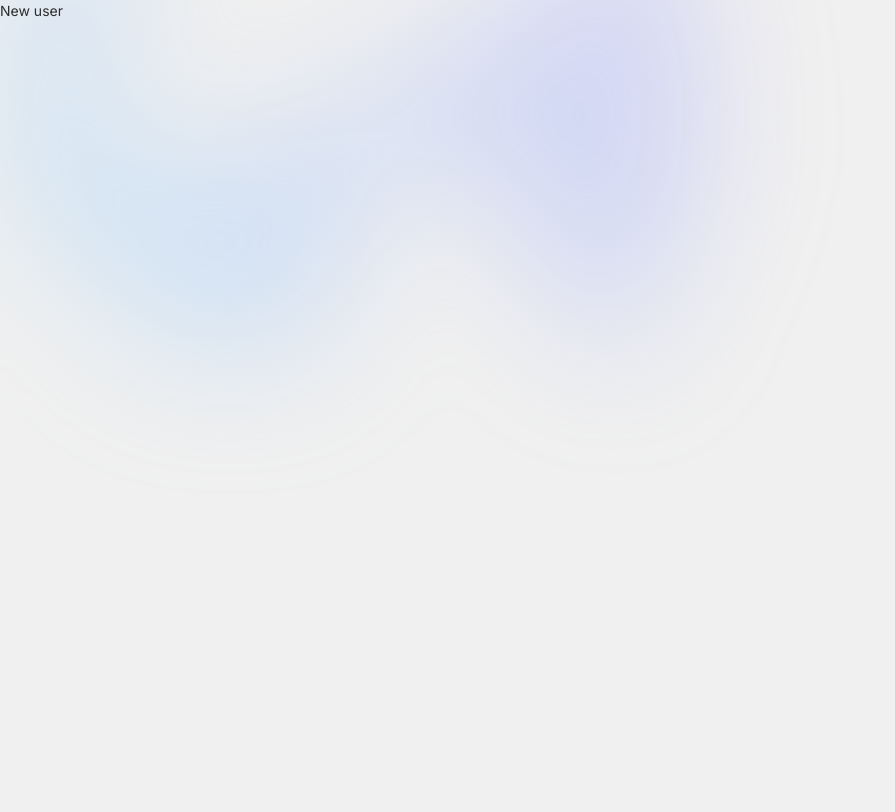
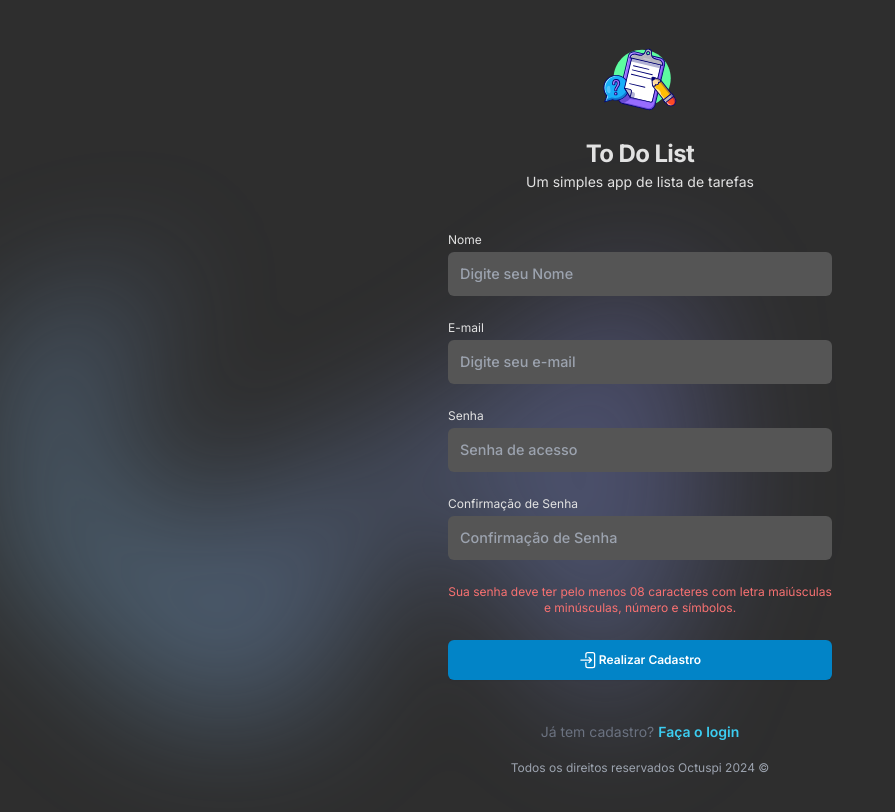
Before and after one commit to OctusPi/todonow, a Vue app in the folder frontend/: page /newuser in a window 1280 px wide. Shown: the top 812 px of the page, without its empty margins (0-895 px from the left). Built offline with nearby package versions, Linux system fonts and the light colour scheme.

Commit message:
chore: add tests backend, view login and view newuser

```diff
--- a/frontend/src/App.vue
+++ b/frontend/src/App.vue
@@ -19,7 +19,7 @@ onMounted(() => {
 
   <AlertUi :alert="alert" />
 
-  <div class="absolute inset-x-0 -top-40 -z-10 transform-gpu overflow-hidden blur-3xl sm:-top-80" aria-hidden="true">
+  <div class="absolute inset-x-0 top-0 -z-10 transform-gpu overflow-hidden blur-3xl sm:top-10" aria-hidden="true">
     <div
       class="relative left-[calc(50%-11rem)] aspect-[1155/678] w-[36.125rem] -translate-x-1/2 rotate-[30deg] bg-gradient-to-tr from-[#8ff0ff] to-[#9089fc] opacity-30 sm:left-[calc(50%-30rem)] sm:w-[72.1875rem]"
       style="
--- a/frontend/src/router/index.js
+++ b/frontend/src/router/index.js
@@ -7,6 +7,11 @@ const router = createRouter({
   routes: [
     {
       path: '/',
+      name: 'home',
+      component: () => import('@/views/LoginView.vue'),
+    },
+    {
+      path: '/login',
       name: 'login',
       component: () => import('@/views/LoginView.vue'),
     },
--- a/frontend/src/services/forms.js
+++ b/frontend/src/services/forms.js
@@ -42,6 +42,7 @@ function checkrule(rule, value) {
 	const regexPhone = /^\(\d{2}\)\s?\d{4,5}-\d{4}$/;
 	const regexCPF = /^\d{3}\.?\d{3}\.?\d{3}-?\d{2}$/;
 	const regexDate = /^(0[1-9]|[12][0-9]|3[01])\/(0[1-9]|1[0-2])\/\d{4}$/;
+	const regexPass = /^(?=.*[A-Z])(?=.*[a-z])(?=.*[^a-zA-Z]).{8,}$/;
 
 	const cnpjValid = cnpj => {
 		let b = [6, 5, 4, 3, 2, 9, 8, 7, 6, 5, 4, 3, 2];
@@ -85,6 +86,10 @@ function checkrule(rule, value) {
 			isvalid = cnpjValid(value);
 			message = isvalid ? '' : 'Digite um CNPJ válido!';
 			break;
+		case 'password':
+				isvalid = regexPass.test(value);
+				message = isvalid ? '' : 'Sua senha não atende aos requisitos de segurança...';
+				break;
 		default:
 			isvalid = false;
 			message = 'Regra de validação não reconhecida!';
--- a/frontend/src/stores/theme.js
+++ b/frontend/src/stores/theme.js
@@ -18,7 +18,7 @@ function apply_theme() {
 	if (screen) {
 		screen.classList.remove('light');
 		screen.classList.remove('dark');
-		screen.classList.add(theme.value ?? 'light');
+		screen.classList.add(theme.value ?? 'dark');
 	}
 }
 
--- a/frontend/src/views/LoginView.vue
+++ b/frontend/src/views/LoginView.vue
@@ -17,9 +17,9 @@
                     <form class="space-y-6" @submit.prevent="login">
                         <div>
                             <label for="email" class="label-input">E-mail</label>
-                            <input id="email" name="username" type="email" autocomplete="email"
-                                class="block w-full text-input" v-model="page.data.username"
-                                :class="{ 'form-control-alert': page.rules.valids.username }"
+                            <input id="email" name="email" type="email" autocomplete="email"
+                                class="block w-full text-input" v-model="page.data.email"
+                                :class="{ 'form-control-alert': page.rules.valids.email }"
                                 placeholder="Digite seu e-mail" />
                         </div>
                         <div>
@@ -40,8 +40,9 @@
                     </form>
 
                     <p class="mt-10 text-center text-sm/6 text-gray-500">
-                        Ainda não assinou?
-                        <RouterLink to="/trial" class="active-link">Inicie o teste grátis por 14 dias
+                        Você é novo aqui?
+                        <RouterLink to="/newuser" class="active-link">
+                            Realize seu Cadastro
                         </RouterLink>
                     </p>
                 </div>
@@ -49,15 +50,13 @@
                 <div v-else class="text-center">
                     <component :is="UserCircleIcon" class="h-16 w-16 mx-auto" />
                     <h2 class="mt-4">{{ page.user.name }}</h2>
-                    <p class="small txt-color-sec p-0 m-0">Perfil: {{ page.user.profile }}</p>
-                    <p class="small txt-color-sec p-0 m-0">Ultimo Acesso: {{ page.user.lastlogin }}</p>
 
                     <div class="flex justify-center mt-10">
                         <button type="button" class="btn btn-cancel mx-2" @click="logout">
                             <span>Sair...</span>
                             <component :is="ArrowLeftEndOnRectangleIcon" class="w-5 h-5 ms-1" />
                         </button>
-                        <RouterLink to="/dashboard" class="btn btn-action mx-2">
+                        <RouterLink to="/tasks" class="btn btn-action mx-2">
                             <component :is="ArrowRightEndOnRectangleIcon" class="w-5 h-5 me-1" />
                             <span>Partiu!</span>
                         </RouterLink>
@@ -90,7 +89,7 @@ const page = reactive({
     data: {},
     rules: {
         fields: {
-            username: 'required|email',
+            email: 'required|email',
             password: 'required',
         },
         valids: {},
@@ -106,13 +105,8 @@ function login() {
 
     http.post(page.url, page.data, emit, response => {
         const user = response.data.user;
-
-
         auth.set_user(user);
-
-
-
-        window.location = '/selectenterprise';
+        window.location = '/tasks';
     });
 }
 
--- a/frontend/src/views/NewUserView.vue
+++ b/frontend/src/views/NewUserView.vue
@@ -1,7 +1,132 @@
 <template>
-    <h1>New user</h1>
+    <main class="container-main flex align-middle">
+        <div class="flex min-h-full flex-1 flex-col justify-center align-middle px-6 py-12 lg:px-8">
+            <div class="sm:mx-auto sm:w-full sm:max-w-sm">
+                <img class="mx-auto h-16 w-auto" src="@/assets/imgs/logo.svg" alt="Your Company" />
+                <h2 class="mt-6 text-center text-2xl/9 font-bold tracking-tight">
+                    {{ sysapp.name }}
+                </h2>
+                <p class="text-sm text-center">
+                    {{ sysapp.desc }}
+                </p>
+            </div>
+
+            <div class="mt-10 sm:mx-auto sm:w-full sm:max-w-sm">
+
+
+                    <form class="space-y-6" @submit.prevent="register">
+                        <div>
+                            <label for="name" class="label-input">Nome</label>
+                            <input id="name" name="name" type="name" autocomplete="off"
+                                class="block w-full text-input" v-model="page.data.name"
+                                :class="{ 'form-control-alert': page.rules.valids.name }"
+                                placeholder="Digite seu Nome" />
+                        </div>
+                        <div>
+                            <label for="email" class="label-input">E-mail</label>
+                            <input id="email" name="email" type="email" autocomplete="off"
+                                class="block w-full text-input" v-model="page.data.email"
+                                :class="{ 'form-control-alert': page.rules.valids.email }"
+                                placeholder="Digite seu e-mail" />
+                        </div>
+                        <div>
+                            <label for="password" class="label-input">Senha</label>
+                            <input id="password" name="password" type="password" autocomplete="off"
+                                v-model="page.data.password"
+                                :class="{ 'form-control-alert': page.rules.valids.password }"
+                                class="block w-full text-input" placeholder="Senha de acesso" />
+                        </div>
+                        <div>
+                            <label for="passdoublecheck" class="label-input">Confirmação de Senha</label>
+                            <input id="passdoublecheck" name="passdoublecheck" type="password" autocomplete="off"
+                                v-model="page.data.passdoublecheck"
+                                :class="{ 'form-control-alert': page.rules.valids.passdoublecheck }"
+                                class="block w-full text-input" placeholder="Confirmação de Senha" />
+                        </div>
+
+                        <p class="text-red-400 text-xs text-center"> Sua senha deve ter pelo menos 08 caracteres com letra maiúsculas e minúsculas, número e símbolos.</p>
+
+                        <button type="submit" class="btn btn-action w-full">
+                            <component :is="ArrowRightEndOnRectangleIcon" class="w-5 h-5" />
+                            Realizar Cadastro
+                        </button>
+                    </form>
+
+                    <p class="mt-10 text-center text-sm/6 text-gray-500">
+                        Já tem cadastro?
+                        <RouterLink to="/" class="active-link">
+                            Faça o login
+                        </RouterLink>
+                    </p>
+
+
+
+                <p class="m-0 p-0 mt-4 text-center text-xs text-gray-400">
+                    Todos os direitos reservados {{ sysapp.copy }} &copy;
+                </p>
+            </div>
+        </div>
+    </main>
 </template>
 
 <script setup>
+import { inject, reactive } from 'vue';
+import { RouterLink } from 'vue-router';
+import { ArrowRightEndOnRectangleIcon } from '@heroicons/vue/24/outline';
+import auth from '@/stores/auth';
+import http from '@/services/http';
+import forms from '@/services/forms';
+import notifys from '@/utils/notifys';
+
+const sysapp = inject('sysapp');
+const emit = defineEmits(['callAlert']);
+const page = reactive({
+    user: auth.get_user(),
+    url: '/auth',
+    data: {},
+    rules: {
+        fields: {
+            name: 'required',
+            email: 'required|email',
+            password: 'required|password',
+            passdoublecheck: 'required|password',
+        },
+        valids: {},
+    },
+});
+
+function register() {
+    const validation = forms.checkform(page.data, page.rules);
+    if (!validation.isvalid) {
+        emit('callAlert', notifys.warning(validation.message));
+        return;
+    }
+
+    if (page.data.password !== page.data.passdoublecheck) {
+        emit('callAlert', notifys.warning('Senhas não são iguais'));
+        return;
+    }
+
+    http.post(`${page.url}/newuser`, page.data, emit, () => {
+        console.log('entrou')
+
+        login()
+
+    });
+}
+
+function login() {
+    const validation = forms.checkform(page.data, page.rules);
+    if (!validation.isvalid) {
+        emit('callAlert', notifys.warning(validation.message));
+        return;
+    }
+
+    http.post(page.url, page.data, emit, response => {
+        const user = response.data.user;
+        auth.set_user(user);
+        window.location = '/tasks';
+    });
+}
 
 </script>
```
Also changed, not shown: 2 other files (tests, documents, lock files or other folders).
